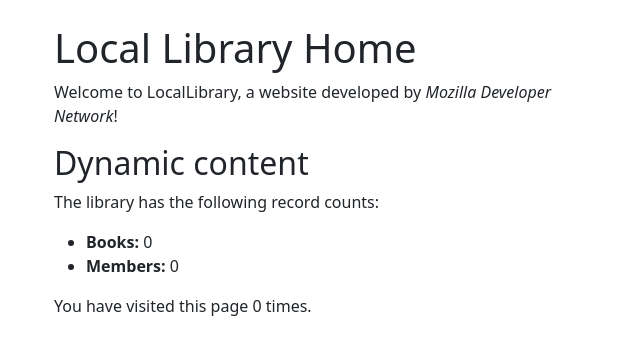
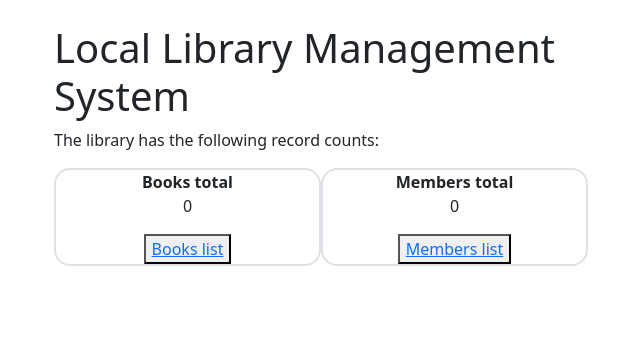
Before and after one commit to Toshiiiii1/library_management_system, a Django app: page / in a window 1280 px wide. Shown: the part 56-411 px from the top of the page, without its empty margins (307-947 px from the left). Run offline with Django 4.2, Linux system fonts and the light colour scheme; the visitor is signed in with stand-in values (Sample User, id 1); data that the repository does not hold is empty.

Commit message:
modified home page

```diff
--- a/manager/templates/home.html
+++ b/manager/templates/home.html
@@ -3,22 +3,25 @@
 {% block content %}
 		{% comment %} nếu người dùng đã đăng nhập thì hiển thị trang chính {% endcomment %}
 		{% if user.is_authenticated %}
-			<div class="col-md-6 offset-md-3">
-				<h1>Local Library Home</h1>
-				<p>
-					Welcome to LocalLibrary, a website developed by
-					<em>Mozilla Developer Network</em>!
-				</p>
-				<h2>Dynamic content</h2>
+			<div class="col-md-6 offset-md-3 ">
+				<h1>Local Library Management System</h1>
 				<p>The library has the following record counts:</p>
-				<ul>
-					<li><strong>Books:</strong> {{ num_books }}</li>
-					<li><strong>Members:</strong> {{ num_members }}</li>
-				</ul>
-				<p>
-					You have visited this page {{ num_visits }} time{{ num_visits|pluralize }}.
-				</p>
+				<div class="row container text-center">
+					<div class="col border border-2 rounded-4">
+						<p><strong>Books total</strong> <br> {{ num_books }}</p>
+						<button>
+							<a href="{% url 'books' %}">Books list</a>
+						</button>
+					</div>
+					<div class="col border border-2 rounded-4">
+						<p><strong>Members total</strong> <br> {{ num_members }}</p>
+						<button>
+							<a href="{% url 'member' %}">Members list</a>
+						</button>
+					</div>
+				</div>
 			</div>
+
 		{% comment %} nếu người dùng chưa đăng nhập thì hiển thị trang đăng nhập {% endcomment %}
 		{% else %}
 			<div class="col-md-6 offset-md-3">
```
